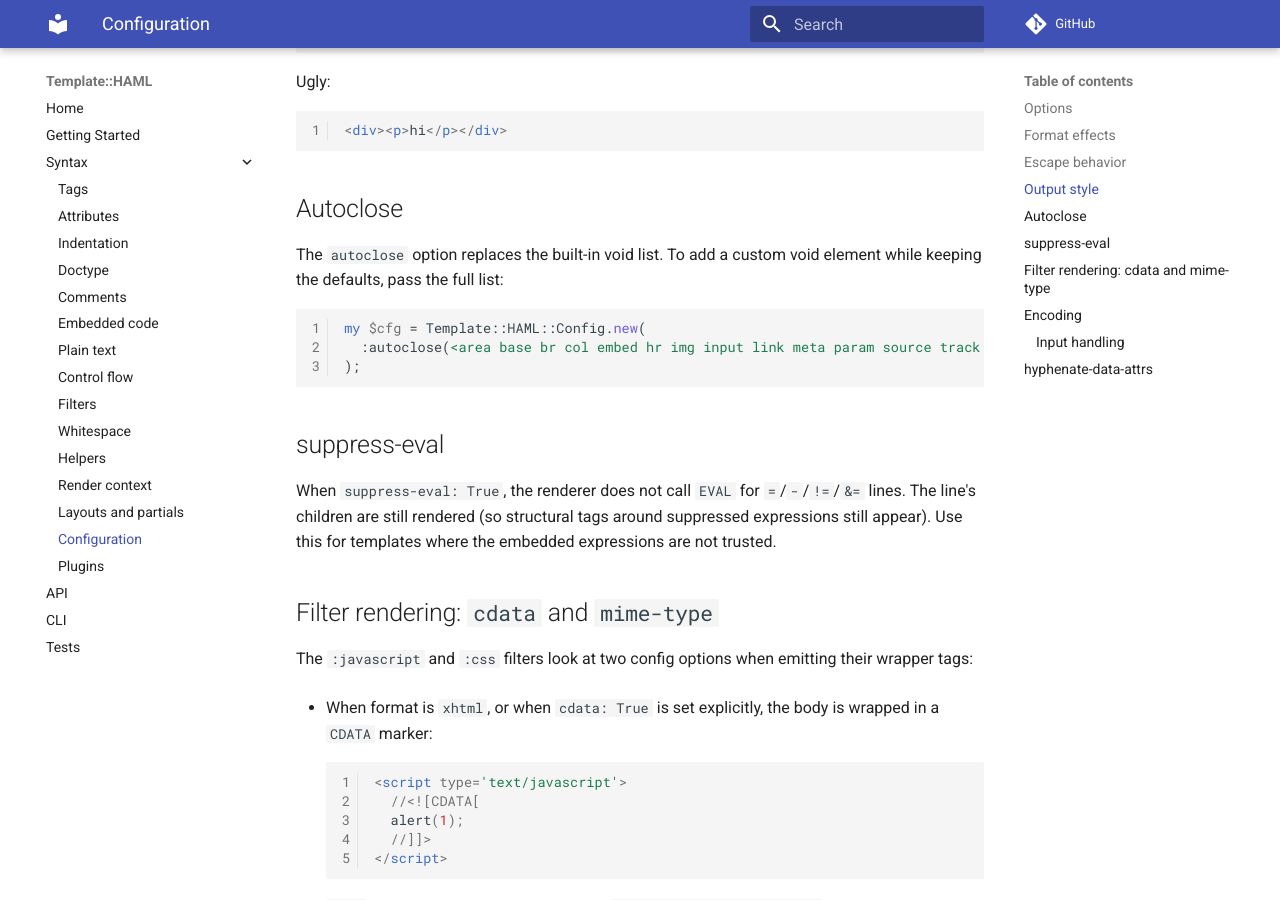
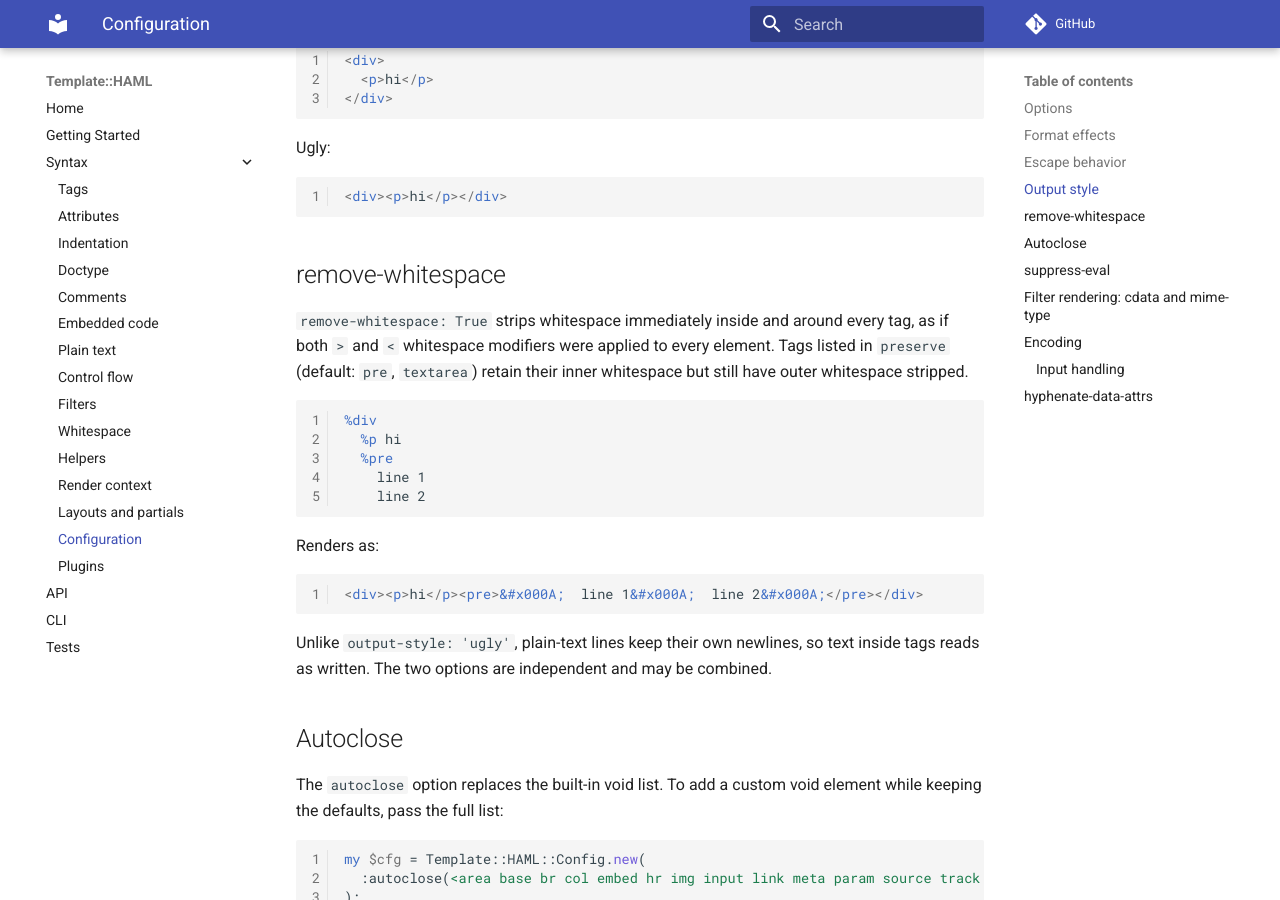
Before and after one commit to gdonald/Template-HAML, an MkDocs documentation site: the page built from docs-src/docs/syntax/config.md, in a window 1280 px wide and 900 px high, scrolled down 2371 px. Built offline with MkDocs 1.6.1 and Material for MkDocs 9.7.7, drawn with Linux system fonts in a browser that asks for light colours; comment, search, counter and statistics services are not loaded; some of the changed text lies outside the part shown.

Commit message:
squeeze interior whitespace

````diff
--- a/docs-src/docs/syntax/config.md
+++ b/docs-src/docs/syntax/config.md
@@ -31,6 +31,7 @@ $h.render(:src("%br\n"));                     # uses the instance config
 | `mime-type`           | `''`         | When set, `:javascript` / `:css` emit a `type="…"` attribute with this value.                    |
 | `hyphenate-data-attrs`| `False`      | When true, `camelCase` keys under `data:` / `aria:` hashes are emitted as `kebab-case`.          |
 | `output-indent-width` | `2`          | Number of spaces per indent level in pretty output.                                              |
+| `remove-whitespace`   | `False`      | When true, every tag is treated as if both `>` and `<` modifiers were present (except preserved tags keep their inner whitespace). |
 | `autoclose`           | HTML5 voids  | List of element names that auto-self-close: `area base br col embed hr img input link meta param source track wbr`. |
 | `preserve`            | `<pre textarea>` | List of elements whose inner whitespace is preserved.                                       |
 
@@ -75,6 +76,31 @@ Ugly:
 ```html
 <div><p>hi</p></div>
 ```
+
+## remove-whitespace
+
+`remove-whitespace: True` strips whitespace immediately inside and around every
+tag, as if both `>` and `<` whitespace modifiers were applied to every element.
+Tags listed in `preserve` (default: `pre`, `textarea`) retain their inner
+whitespace but still have outer whitespace stripped.
+
+```haml
+%div
+  %p hi
+  %pre
+    line 1
+    line 2
+```
+
+Renders as:
+
+```html
+<div><p>hi</p><pre>&#x000A;  line 1&#x000A;  line 2&#x000A;</pre></div>
+```
+
+Unlike `output-style: 'ugly'`, plain-text lines keep their own newlines, so
+text inside tags reads as written. The two options are independent and may be
+combined.
 
 ## Autoclose
 
````
Also changed, not shown: docs-src/docs/syntax/whitespace.md (+6 -0 lines), 5 other files.
